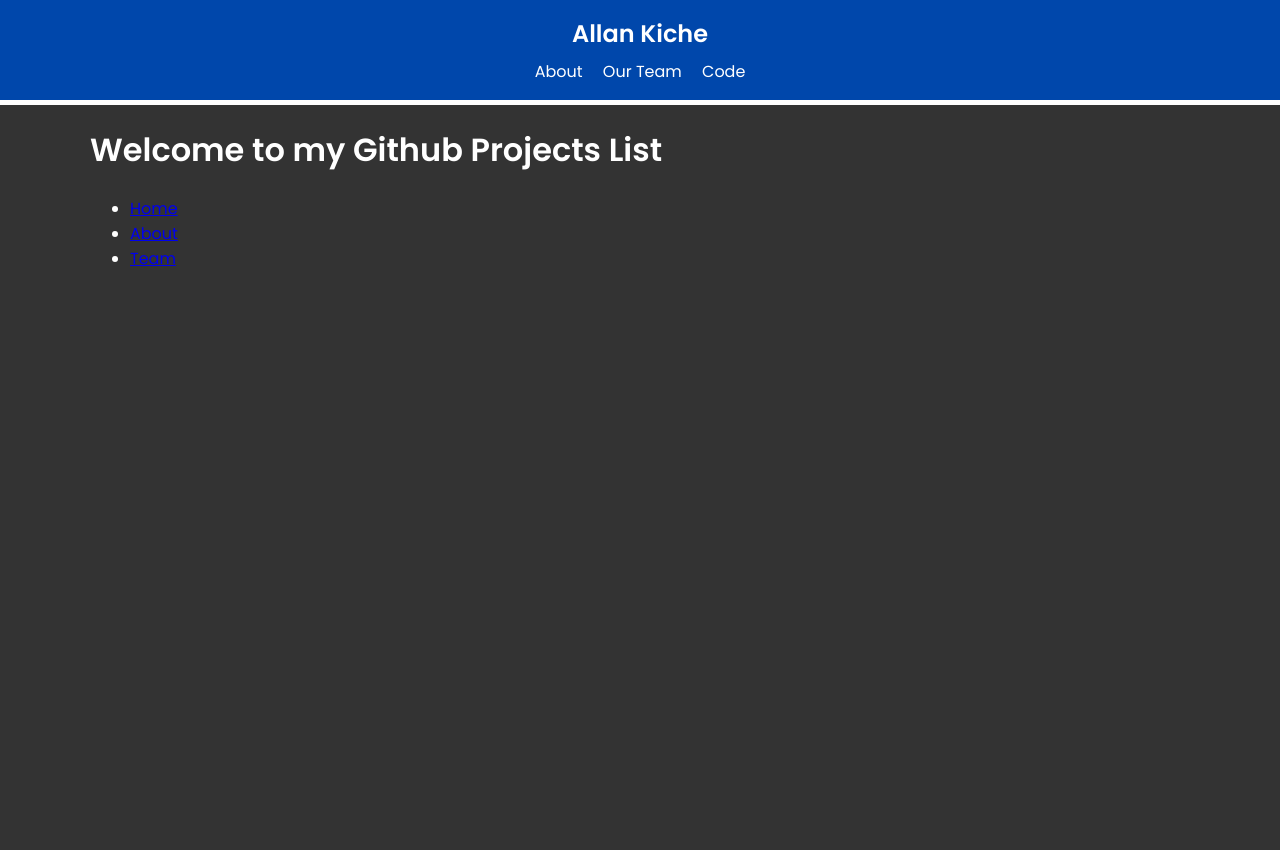
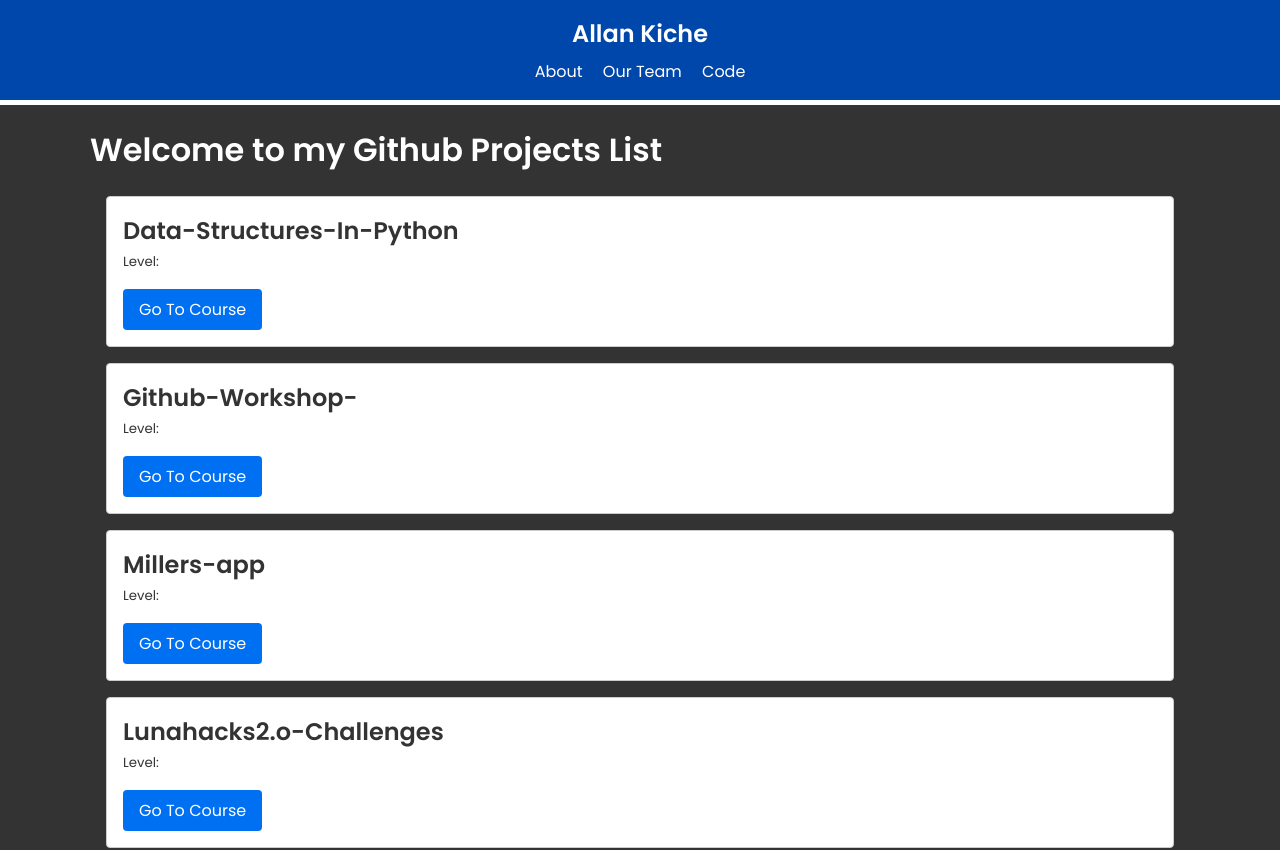
Before and after one commit to kiche-allan/nextjs-13.3-github-reader, a Next.js app: page / in a window 1280 px wide. Shown: the top 850 px of the page. Before the commit the page ends 800 px from the top, so only its background shows below. Built offline with nearby package versions, Linux system fonts and the light colour scheme.

Commit message:
courserouter

```diff
--- /dev/null
+++ b/app/api/courses/search/route.js
@@ -0,0 +1,11 @@
+import {NextResponse} from "next/server";
+import courses from "../data/json";
+
+export async function GET(request) {
+    const {searchParams} = new URL(request.nextUrl);
+    const query = searchParams.get('query');
+    const filteredCourses = courses.filter((courses) => {
+        return course.title.toLowerCase().includes(query.toLowerCase());
+
+    });
+}
--- a/app/components/Courses.jsx
+++ b/app/components/Courses.jsx
@@ -18,7 +18,7 @@ const Courses = async () => {
             <h2>{course.title}</h2>
             <small>Level: {course.level}</small>
             <p>{courses.description}</p>
-            <Link href = {course.link}> Go To Course</Link>
+            <Link href = {course.link} target = '_blank' className = 'btn'> Go To Course</Link>
         </div>
         ))}
     </div>
--- a/app/page.jsx
+++ b/app/page.jsx
@@ -1,15 +1,12 @@
 import React from 'react'
-import Link from "next/link"
+
+import Courses from './components/Courses';
 const HomePage = () => {
   return (
     <div>
      <h1>Welcome to my Github Projects List</h1>
+     <Courses />
 
-      <ul>
-        <li> <Link href = '/'>Home</Link></li>
-        <li><Link href = '/about'>About</Link></li>
-        <li><Link href = '/about/team '>Team</Link></li>
-        </ul>
     </div>
   )
 };
```
